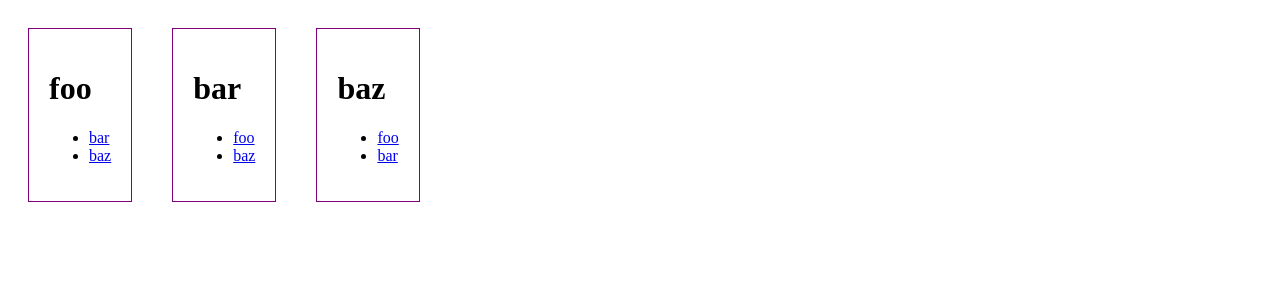
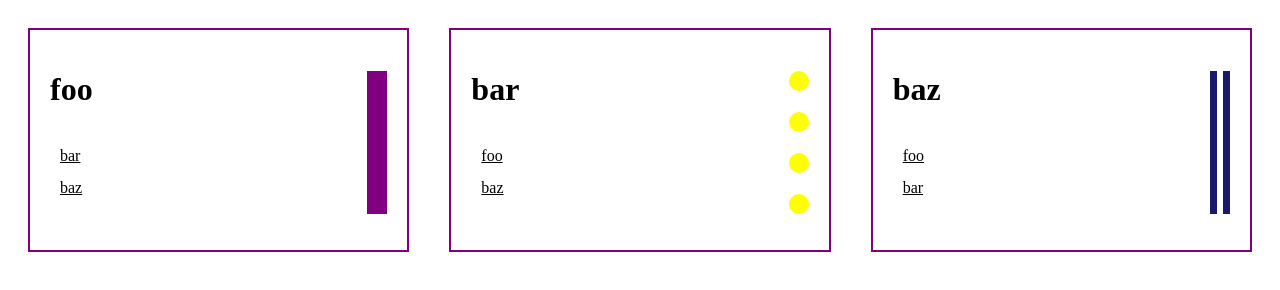
Before and after one commit to m3g4p0p/dynamic-content-example, a website: page index.html in a window 1280 px wide. Drawn offline with Linux system fonts and the light colour scheme.

Commit message:
refactoring

```diff
--- a/content/bar.html
+++ b/content/bar.html
@@ -1,5 +1,7 @@
-<h1>bar</h1>
-<ul>
-  <li><a href="content/foo.html">foo</a></li>
-  <li><a href="content/baz.html">baz</a></li>
-</ul>
+<div class="bar">
+  <h1>bar</h1>
+  <ul>
+    <li><a href="content/foo.html">foo</a></li>
+    <li><a href="content/baz.html">baz</a></li>
+  </ul>
+</div>
--- a/content/baz.html
+++ b/content/baz.html
@@ -1,5 +1,7 @@
-<h1>baz</h1>
-<ul>
-  <li><a href="content/foo.html">foo</a></li>
-  <li><a href="content/bar.html">bar</a></li>
-</ul>
+<div class="baz">
+  <h1>baz</h1>
+  <ul>
+    <li><a href="content/foo.html">foo</a></li>
+    <li><a href="content/bar.html">bar</a></li>
+  </ul>
+</div>
--- a/content/foo.html
+++ b/content/foo.html
@@ -1,5 +1,7 @@
-<h1>foo</h1>
-<ul>
-  <li><a href="content/bar.html">bar</a></li>
-  <li><a href="content/baz.html">baz</a></li>
-</ul>
+<div class="foo">
+  <h1>foo</h1>
+  <ul>
+    <li><a href="content/bar.html">bar</a></li>
+    <li><a href="content/baz.html">baz</a></li>
+  </ul>
+</div>
--- a/css/style.css
+++ b/css/style.css
@@ -3,7 +3,30 @@ body {
 }
 
 .container {
+  flex: 33%;
   margin: 20px;
   padding: 20px;
-  border: 1px solid purple;
+  border: 2px solid purple;
 }
+
+.container ul {
+  padding: 10px;
+  line-height: 2;
+  list-style: none;
+}
+
+.container a {
+  color: black;
+}
+
+.foo {
+  border-right: 20px solid purple;
+}
+
+.bar {
+  border-right: 20px dotted yellow;
+}
+
+.baz {
+  border-right: 20px double midnightblue;
+}
--- a/index.html
+++ b/index.html
@@ -8,9 +8,9 @@
   <link rel="stylesheet" href="./css/style.css">
 </head>
 <body>
-  <div class="container" data-src="./content/foo.html" id="foo">Loading foo content...</div>
-  <div class="container" data-src="./content/bar.html" id="bar">Loading bar content...</div>
-  <div class="container" data-src="./content/baz.html" id="baz">Loading baz content...</div>
+  <div class="container" data-src="./content/foo.html" id="container-1">Loading foo content...</div>
+  <div class="container" data-src="./content/bar.html" id="container-2">Loading bar content...</div>
+  <div class="container" data-src="./content/baz.html" id="container-3">Loading baz content...</div>
 
   <script src="./vendor/jquery.min.js"></script>
   <script src="./js/index.js"></script>
--- a/js/index.js
+++ b/js/index.js
@@ -5,6 +5,7 @@ $(window).on('load popstate', function (event) {
   // Restore dynamically loaded content, or load
   // the initial content
   var state = event.originalEvent.state || {}
+  console.log('Pop state:', state)
 
   $containers.each(function () {
     $(this).load(state[this.id] || this.dataset.src)
@@ -13,11 +14,13 @@ $(window).on('load popstate', function (event) {
 
 $containers.on('click', 'a', function (event) {
   var $container = $(event.delegateTarget)
-  var state = $.extend({}, window.history.state)
+  var currentState = $.extend({}, window.history.state)
 
   // Push the updated state to the history
-  state[event.delegateTarget.id] = this.href
-  window.history.pushState(state, document.title)
-  $container.load(this.href)
+  currentState[event.delegateTarget.id] = this.pathname
+  console.log('Push state:', currentState)
+
+  window.history.pushState(currentState, document.title)
+  $container.load(this.pathname)
   event.preventDefault()
 })
```
